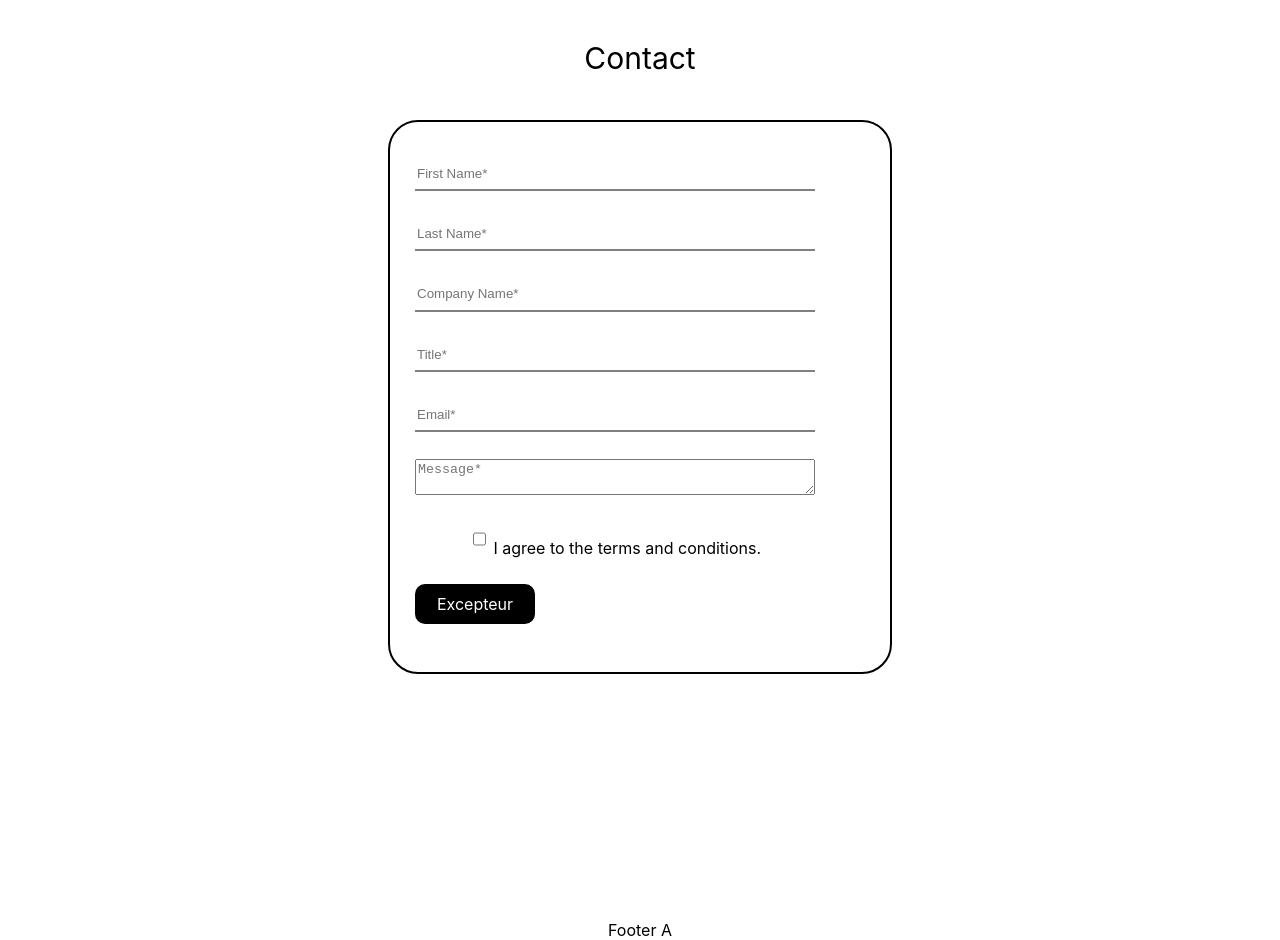
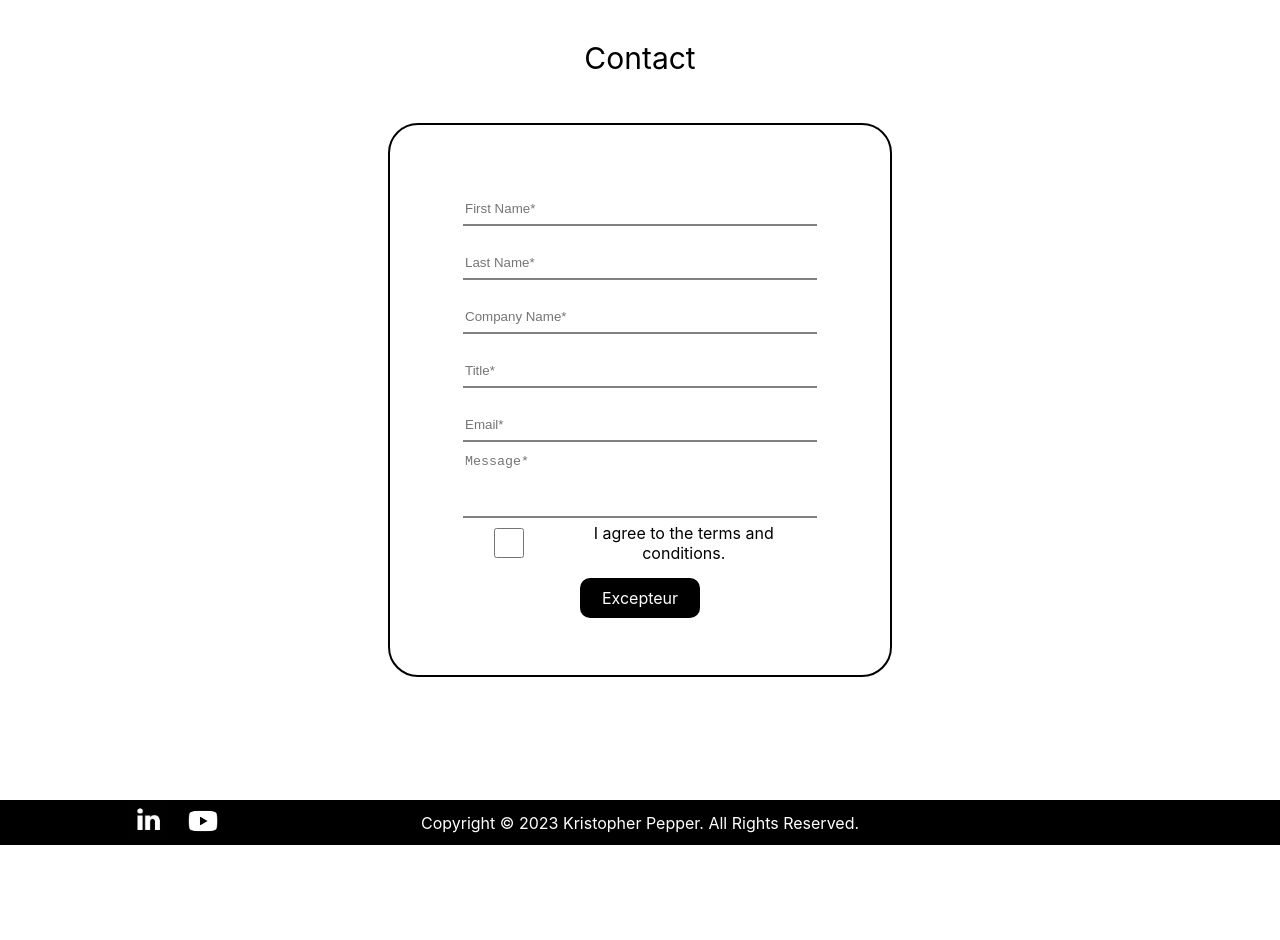
Before and after one commit to KrisHHFI/React-Front-end-Portfolio-Piece, a React (Create React App) app: page / in a window 1280 px wide. Shown: the part 5280-6220 px from the top of the page. After the commit the page ends 6125 px from the top, so only its background shows below. Built offline with nearby package versions, Linux system fonts and the light colour scheme.

Commit message:
Version 1. Contact form tweaked. Footer added.

```diff
--- a/src/App.css
+++ b/src/App.css
@@ -191,9 +191,7 @@
   text-align: Right;
 }
 
-.TimelineText {
-
-}
+.TimelineText {}
 
 .TimelineImageContainer {
   flex: 1;
@@ -254,32 +252,54 @@
   display: flex;
   justify-content: center;
   align-content: center;
-  padding: 120px 30px 0 30px;
-  position: relative;
-  min-height: 100vh;
-}
-
-.PageContent6Container {
-  height: 550px;
-  width: 500px;
-  border-radius: 30px;
-  border: 2px solid black;
+  height: 100vh;
 }
 
 .PageContent6Form {
+  border-radius: 30px;
+  border: 2px solid black;
   display: flex;
   flex-direction: column;
-  height: 85%;
-  justify-content: space-between;
-  align-content: center;
-  width: 80%;
-  padding: 35px 25px 0 25px;
+  height: 550px;
+  width: 500px;
+  justify-content: center;
+  align-items: center;
+}
+
+.PageContent6FormContainer {
+  display: flex;
+  justify-content: center;
+  align-items: center;
 }
 
 .PageContent6Form input {
   border: transparent;
   border-bottom: 2px solid gray;
   height: 30px;
+  width: 70%;
+  margin: 10px 0 10px 0;
+}
+
+.PageContent6Form textarea {
+  border: transparent;
+  border-bottom: 2px solid gray;
+  height: 60px;
+  width: 70%;
+}
+
+.PageContent6FormCheckBoxContainer {
+  display: flex;
+  justify-content: center;
+  align-items: center;
+  width: 70%;
+}
+
+.PageContent6FormCheckBoxContainer label {
+  flex: 3;
+}
+
+.PageContent6FormCheckBoxContainer input {
+  flex: 1;
 }
 
 .FormButton {
@@ -288,4 +308,25 @@
   padding: 10px 15px 10px 15px;
   width: 90px;
   border-radius: 10px;
+  margin-top: 10px;
 }
+
+.Footer {
+  background-color: black;
+  color: white;
+  height: 45px;
+  display: flex;
+  justify-content: center;
+  align-items: center;
+}
+
+.socialIcons {
+  position: absolute;
+  left: 10%;
+}
+
+.socialIcons img {
+  width: 40px;
+  height: 40px;
+  margin-right: 15px;
+}
--- a/src/Components/Footer.js
+++ b/src/Components/Footer.js
@@ -1,11 +1,16 @@
-import React, {} from 'react';
+import React, { } from 'react';
+import LinkedInIcon from '../Images/LinkedInIcon.jpg';
+import YouTubeIconIcon from '../Images/YouTubeIcon.png';
 
 export default function FooterA() {
 
-
     return (
-        <div>
-            Footer A
+        <div class="Footer">
+            <div class="socialIcons">
+                <img class="NavBarA-Logo" src={LinkedInIcon} />
+                <img class="NavBarA-Logo" src={YouTubeIconIcon} />
+            </div>
+            Copyright © 2023 Kristopher Pepper. All Rights Reserved.
         </div>
     );
 }
--- a/src/Components/PageContent6.js
+++ b/src/Components/PageContent6.js
@@ -2,15 +2,14 @@ import React, { } from 'react';
 import About from '../Images/About.png';
 
 export default function PageContent6() {
-
 
     return (
         <div class="PageContent6">
             <div class="SectionTitle">
                 Contact
             </div>
-            <div class="PageContent6Container">
-                <form  class="PageContent6Form">
+            <div className="PageContent6FormContainer">
+                <form class="PageContent6Form">
                     <input
                         type="text"
                         placeholder="First Name*"
@@ -31,13 +30,12 @@ export default function PageContent6() {
                         type="text"
                         placeholder="Email*"
                     />
-                    <textarea type="text"
+                    <textarea style={{ resize: 'none' }} type="text"
                         placeholder="Message*"
                     />
-                    <div>
-                        <input
-                            type="checkbox" id="vehicle1" name="vehicle1" value="Bike" />
-                        <label for="vehicle1"> I agree to the terms and conditions.</label>
+                    <div className="PageContent6FormCheckBoxContainer">
+                        <input type="checkbox" id="TermsAndConditions" name="TermsAndConditions" />
+                        <label for="TermsAndConditions"> I agree to the terms and conditions.</label>
                     </div>
                     <div class="FormButton">
                         Excepteur
```
Also changed, not shown: src/Images/LinkedInIcon.jpg (added), src/Images/YouTubeIcon.png (added).
